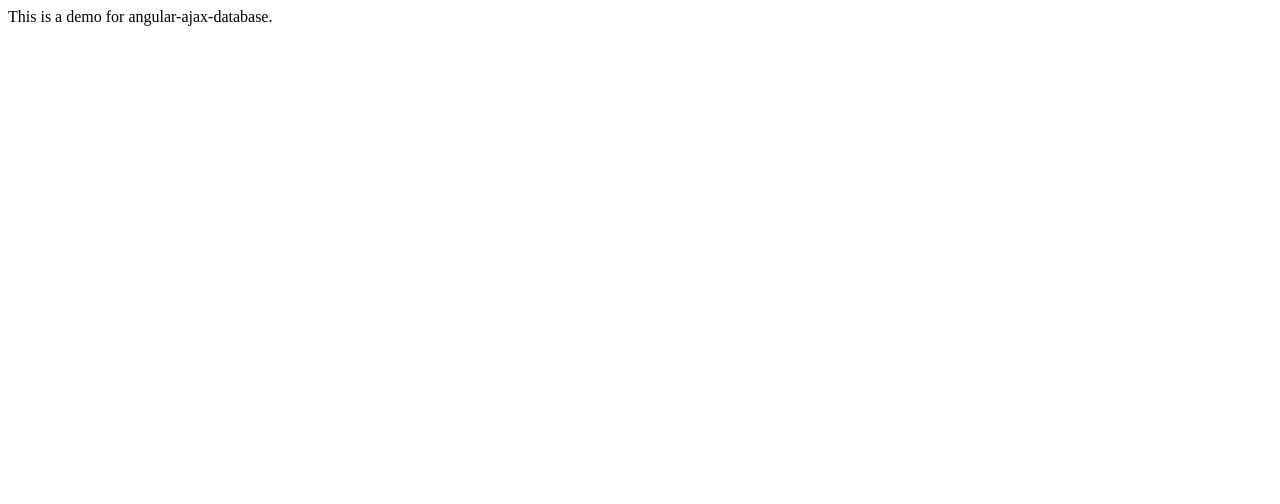
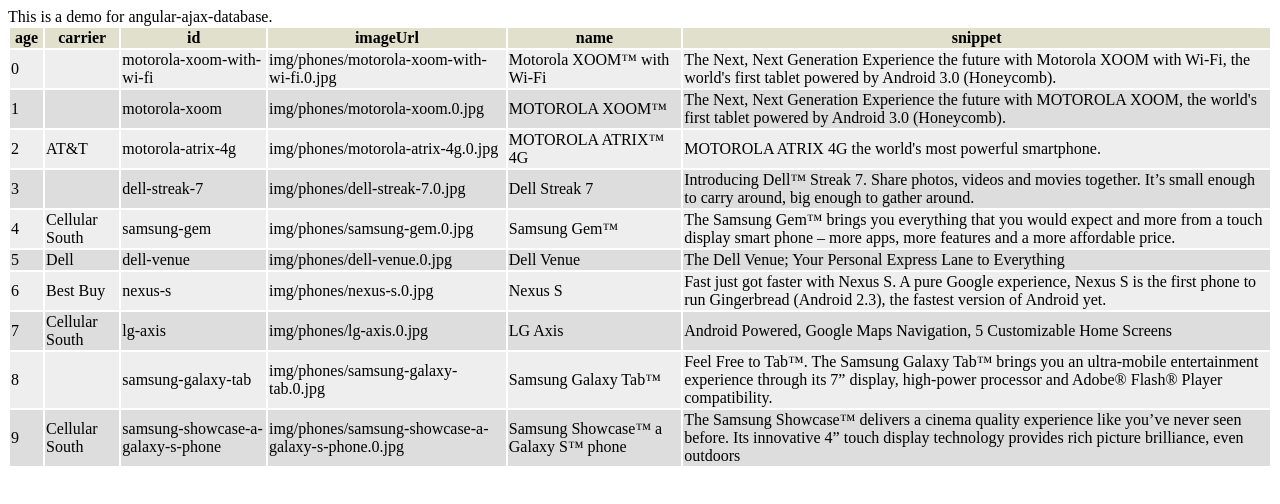
Before and after one commit to wangjingfei/angular-database, a plain HTML site: page demo/index.html in a window 1280 px wide. Drawn offline with Linux system fonts and the light colour scheme; some packages are replaced by stand-ins of ours; files that its build step writes are made by us from their sources; no server answers.

Commit message:
Add css for demo.

```diff
--- /dev/null
+++ b/demo/data.json
@@ -0,0 +1,155 @@
+[
+    {
+        "age": 0,
+        "id": "motorola-xoom-with-wi-fi",
+        "imageUrl": "img/phones/motorola-xoom-with-wi-fi.0.jpg",
+        "name": "Motorola XOOM\u2122 with Wi-Fi",
+        "snippet": "The Next, Next Generation\r\n\r\nExperience the future with Motorola XOOM with Wi-Fi, the world's first tablet powered by Android 3.0 (Honeycomb)."
+    },
+    {
+        "age": 1,
+        "id": "motorola-xoom",
+        "imageUrl": "img/phones/motorola-xoom.0.jpg",
+        "name": "MOTOROLA XOOM\u2122",
+        "snippet": "The Next, Next Generation\n\nExperience the future with MOTOROLA XOOM, the world's first tablet powered by Android 3.0 (Honeycomb)."
+    },
+    {
+        "age": 2,
+        "carrier": "AT&T",
+        "id": "motorola-atrix-4g",
+        "imageUrl": "img/phones/motorola-atrix-4g.0.jpg",
+        "name": "MOTOROLA ATRIX\u2122 4G",
+        "snippet": "MOTOROLA ATRIX 4G the world's most powerful smartphone."
+    },
+    {
+        "age": 3,
+        "id": "dell-streak-7",
+        "imageUrl": "img/phones/dell-streak-7.0.jpg",
+        "name": "Dell Streak 7",
+        "snippet": "Introducing Dell\u2122 Streak 7. Share photos, videos and movies together. It\u2019s small enough to carry around, big enough to gather around."
+    },
+    {
+        "age": 4,
+        "carrier": "Cellular South",
+        "id": "samsung-gem",
+        "imageUrl": "img/phones/samsung-gem.0.jpg",
+        "name": "Samsung Gem\u2122",
+        "snippet": "The Samsung Gem\u2122 brings you everything that you would expect and more from a touch display smart phone \u2013 more apps, more features and a more affordable price."
+    },
+    {
+        "age": 5,
+        "carrier": "Dell",
+        "id": "dell-venue",
+        "imageUrl": "img/phones/dell-venue.0.jpg",
+        "name": "Dell Venue",
+        "snippet": "The Dell Venue; Your Personal Express Lane to Everything"
+    },
+    {
+        "age": 6,
+        "carrier": "Best Buy",
+        "id": "nexus-s",
+        "imageUrl": "img/phones/nexus-s.0.jpg",
+        "name": "Nexus S",
+        "snippet": "Fast just got faster with Nexus S. A pure Google experience, Nexus S is the first phone to run Gingerbread (Android 2.3), the fastest version of Android yet."
+    },
+    {
+        "age": 7,
+        "carrier": "Cellular South",
+        "id": "lg-axis",
+        "imageUrl": "img/phones/lg-axis.0.jpg",
+        "name": "LG Axis",
+        "snippet": "Android Powered, Google Maps Navigation, 5 Customizable Home Screens"
+    },
+    {
+        "age": 8,
+        "id": "samsung-galaxy-tab",
+        "imageUrl": "img/phones/samsung-galaxy-tab.0.jpg",
+        "name": "Samsung Galaxy Tab\u2122",
+        "snippet": "Feel Free to Tab\u2122. The Samsung Galaxy Tab\u2122 brings you an ultra-mobile entertainment experience through its 7\u201d display, high-power processor and Adobe\u00ae Flash\u00ae Player compatibility."
+    },
+    {
+        "age": 9,
+        "carrier": "Cellular South",
+        "id": "samsung-showcase-a-galaxy-s-phone",
+        "imageUrl": "img/phones/samsung-showcase-a-galaxy-s-phone.0.jpg",
+        "name": "Samsung Showcase\u2122 a Galaxy S\u2122 phone",
+        "snippet": "The Samsung Showcase\u2122 delivers a cinema quality experience like you\u2019ve never seen before. Its innovative 4\u201d touch display technology provides rich picture brilliance, even outdoors"
+    },
+    {
+        "age": 10,
+        "carrier": "Verizon",
+        "id": "droid-2-global-by-motorola",
+        "imageUrl": "img/phones/droid-2-global-by-motorola.0.jpg",
+        "name": "DROID\u2122 2 Global by Motorola",
+        "snippet": "The first smartphone with a 1.2 GHz processor and global capabilities."
+    },
+    {
+        "age": 11,
+        "carrier": "Verizon",
+        "id": "droid-pro-by-motorola",
+        "imageUrl": "img/phones/droid-pro-by-motorola.0.jpg",
+        "name": "DROID\u2122 Pro by Motorola",
+        "snippet": "The next generation of DOES."
+    },
+    {
+        "age": 12,
+        "carrier": "AT&T",
+        "id": "motorola-bravo-with-motoblur",
+        "imageUrl": "img/phones/motorola-bravo-with-motoblur.0.jpg",
+        "name": "MOTOROLA BRAVO\u2122 with MOTOBLUR\u2122",
+        "snippet": "An experience to cheer about."
+    },
+    {
+        "age": 13,
+        "carrier": "T-Mobile",
+        "id": "motorola-defy-with-motoblur",
+        "imageUrl": "img/phones/motorola-defy-with-motoblur.0.jpg",
+        "name": "Motorola DEFY\u2122 with MOTOBLUR\u2122",
+        "snippet": "Are you ready for everything life throws your way?"
+    },
+    {
+        "age": 14,
+        "carrier": "T-Mobile",
+        "id": "t-mobile-mytouch-4g",
+        "imageUrl": "img/phones/t-mobile-mytouch-4g.0.jpg",
+        "name": "T-Mobile myTouch 4G",
+        "snippet": "The T-Mobile myTouch 4G is a premium smartphone designed to deliver blazing fast 4G speeds so that you can video chat from practically anywhere, with or without Wi-Fi."
+    },
+    {
+        "age": 15,
+        "carrier": "US Cellular",
+        "id": "samsung-mesmerize-a-galaxy-s-phone",
+        "imageUrl": "img/phones/samsung-mesmerize-a-galaxy-s-phone.0.jpg",
+        "name": "Samsung Mesmerize\u2122 a Galaxy S\u2122 phone",
+        "snippet": "The Samsung Mesmerize\u2122 delivers a cinema quality experience like you\u2019ve never seen before. Its innovative 4\u201d touch display technology provides rich picture brilliance,even outdoors"
+    },
+    {
+        "age": 16,
+        "carrier": "Sprint",
+        "id": "sanyo-zio",
+        "imageUrl": "img/phones/sanyo-zio.0.jpg",
+        "name": "SANYO ZIO",
+        "snippet": "The Sanyo Zio by Kyocera is an Android smartphone with a combination of ultra-sleek styling, strong performance and unprecedented value."
+    },
+    {
+        "age": 17,
+        "id": "samsung-transform",
+        "imageUrl": "img/phones/samsung-transform.0.jpg",
+        "name": "Samsung Transform\u2122",
+        "snippet": "The Samsung Transform\u2122 brings you a fun way to customize your Android powered touch screen phone to just the way you like it through your favorite themed \u201cSprint ID Service Pack\u201d."
+    },
+    {
+        "age": 18,
+        "id": "t-mobile-g2",
+        "imageUrl": "img/phones/t-mobile-g2.0.jpg",
+        "name": "T-Mobile G2",
+        "snippet": "The T-Mobile G2 with Google is the first smartphone built for 4G speeds on T-Mobile's new network. Get the information you need, faster than you ever thought possible."
+    },
+    {
+        "age": 19,
+        "id": "motorola-charm-with-motoblur",
+        "imageUrl": "img/phones/motorola-charm-with-motoblur.0.jpg",
+        "name": "Motorola CHARM\u2122 with MOTOBLUR\u2122",
+        "snippet": "Motorola CHARM fits easily in your pocket or palm.  Includes MOTOBLUR service."
+    }
+]
--- a/demo/demo.css
+++ b/demo/demo.css
@@ -0,0 +1,25 @@
+table.angular-database-table {
+	border-spacing: 2px;
+	border-top-width: 0px;
+	border-right-width: 0px;
+	border-bottom-width: 0px;
+	border-left-width: 0px;
+	width: 100%;
+}
+
+table.angular-database-table thead tr th {
+	background: #E0E0CC;
+	font-weight: bold;
+	padding: 1px 5px 1px 5px;
+	text-align: center;
+}
+
+table.angular-database-table tbody tr:nth-child(even) {
+	background: #DDDDDD;
+	padding: 1px 5px 1px 5px;
+}
+
+table.angular-database-table tbody tr:nth-child(odd) {
+	background: #EEEEEE;
+	padding: 1px 5px 1px 5px;
+}
--- a/demo/index.html
+++ b/demo/index.html
@@ -19,7 +19,7 @@
 	<article>
 		<section>
 			<div class="container">
-				<table ajax-database-table ng-model="data"></table>
+				<ajax-database-table ng-model="data"></ajax-database-table>
 			</div>
 		</section>
 	</article>
--- a/src/angular-database.js
+++ b/src/angular-database.js
@@ -6,9 +6,9 @@ module.value("ajaxDatabaseConfig", {
 
 module.directive("ajaxDatabaseTable", ["ajaxDatabaseConfig", function(ajaxDatabaseConfig) {
 	return {
-		restrict: "A",
+		restrict: "E",
 		require: "?ngModel",
-		template: "<table><thead><th ng-repeat=\"(header, null) in headers\">{{header}}</th></thead>" +
+		template: "<table class=\"angular-database-table\"><thead><th ng-repeat=\"(header, null) in headers\">{{header}}</th></thead>" +
 					"<tbody><tr ng-repeat=\"item in items\"><td ng-repeat=\"(header, null) in headers\">" +
 					"{{item[header]}}</td></tr></tbody></table>",
 		scope: {
```
Also changed, not shown: lib/angular-resource.js (added).
